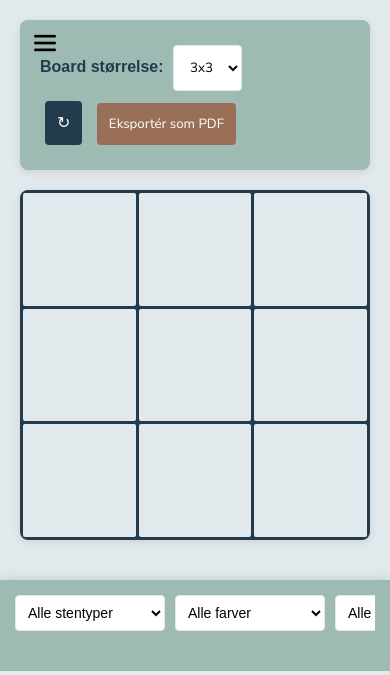
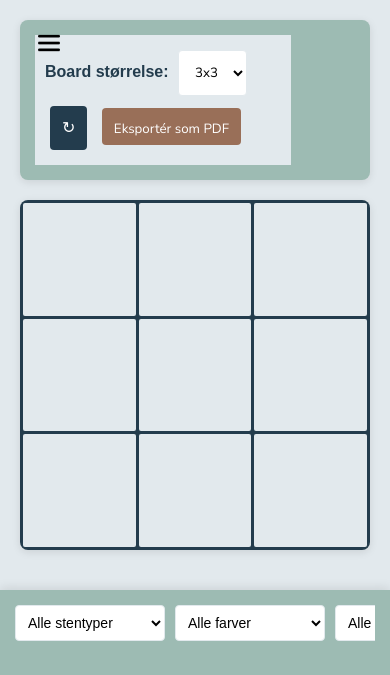
Before and after one commit to fredeballadeDK/webpageZF, a website: page index.html in a window 390 px wide. Shown: the top 675 px of the page. Drawn offline with Linux system fonts and the light colour scheme.

Commit message:
Add files via upload

```diff
--- a/styles.css
+++ b/styles.css
@@ -25,12 +25,14 @@ h1, h2, h3, h4, h5, h6 {
 #controls-icon {
     position: absolute;
     top: 12px; /* Juster efter behov */
-    left: 14px; /* Juster efter behov */
+    left: 5%; /* Juster efter behov */
 }
 
 #controls-content {
-    padding: 5px;
+    padding: 10px 10px;
     display: table-column;
+    background-color: #E2E9ED;
+    width: 80%;
 }
 
 #controls-content.hidden {
@@ -245,6 +247,7 @@ h1, h2, h3, h4, h5, h6 {
 
 #export-pdf {
     background-color: #996F58 !important; /* Brown accent for export button */
+    height: 37px;
 }
 
 #export-pdf:hover {
@@ -345,6 +348,10 @@ h1, h2, h3, h4, h5, h6 {
     /* Switch to vertical layout */
     body {
         flex-direction: column;
+    }
+
+    .puzzle_block {
+        touch-action: manipulation; /* Forbedrer touch-responsivitet */
     }
 
     #controls {
```
